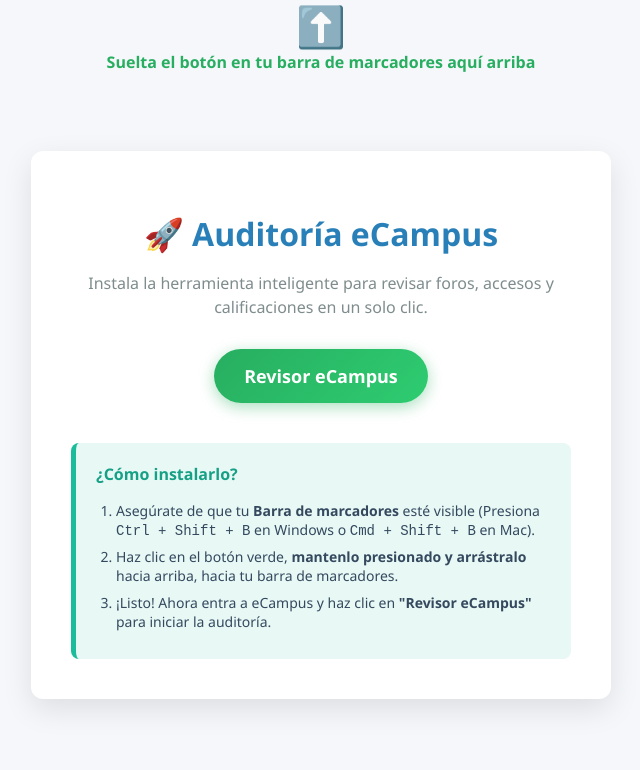
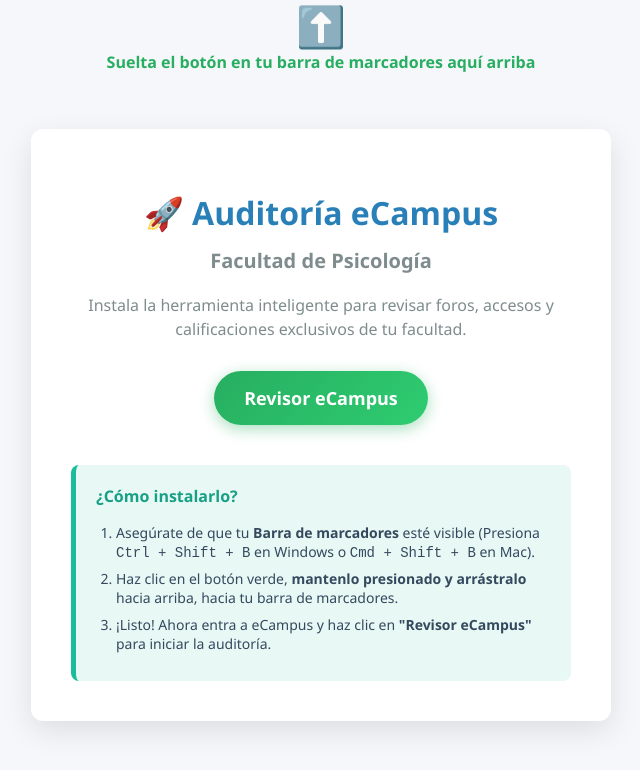
Before and after one commit to ignaciovalenzuela-hash/mi-auditoria, a plain HTML site: page formaciongeneral.html in a window 1280 px wide. Shown: the whole page, without its empty margins (319-959 px from the left). Drawn offline with Linux system fonts and the light colour scheme.

Commit message:
Update formaciongeneral.html

```diff
--- a/formaciongeneral.html
+++ b/formaciongeneral.html
@@ -124,8 +124,8 @@
     </div>
 
     <div class="container">
-        <h1>🚀 Auditoría eCampus</h1>
-        <p>Instala la herramienta inteligente para revisar foros, accesos y calificaciones en un solo clic.</p>
+        <h1>🚀 Auditoría eCampus<br><small style="font-size: 20px; color: #7f8c8d;">Facultad de Psicología</small></h1>
+        <p>Instala la herramienta inteligente para revisar foros, accesos y calificaciones exclusivos de tu facultad.</p>
 
         <!-- El texto de este enlace es exactamente el nombre con el que se guardará -->
         <div class="btn-wrapper">
```
